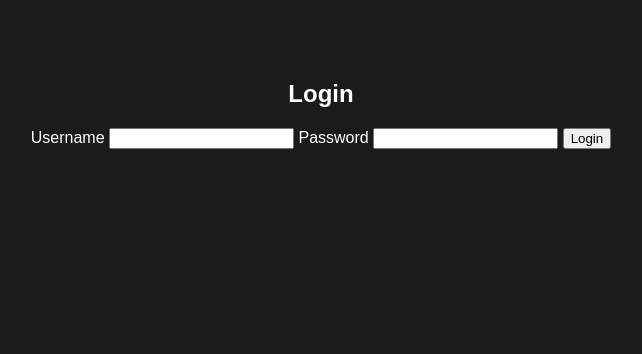
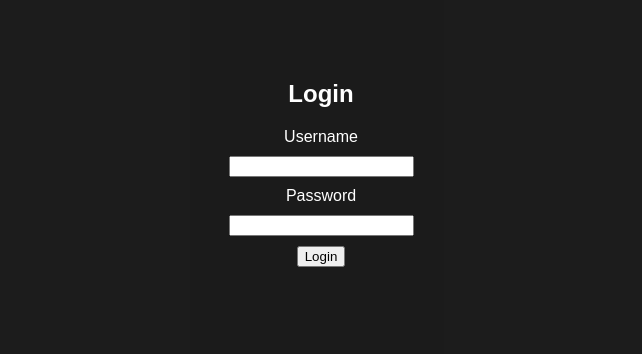
Before and after one commit to Oasai/graphql, a website: page index.html in a window 1280 px wide. Shown: the whole page, without its empty margins (319-961 px from the left). Drawn offline with Linux system fonts and the light colour scheme.

Commit message:
index.js

```diff
--- a/src/css/style.css
+++ b/src/css/style.css
@@ -86,7 +86,7 @@ header {
     color: white;
 }
 
-.loginForm {
+#loginForm {
     display: flex;
     justify-content: center;
     align-items: center;
```
